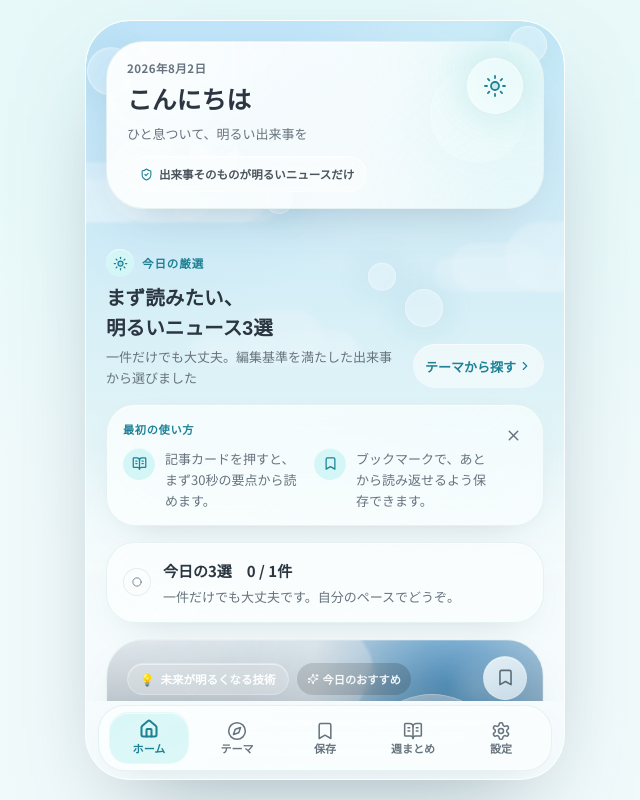
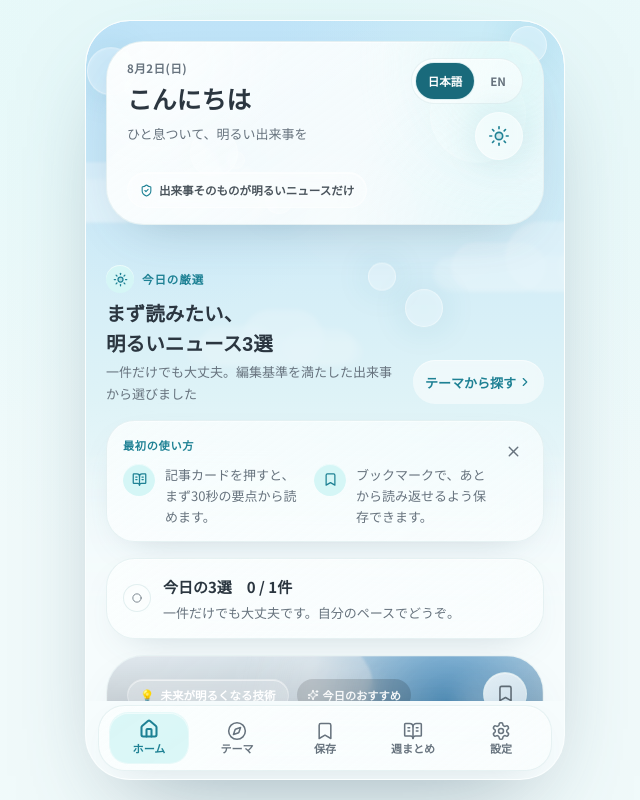
Before and after one commit to sunpotflower4460-cpu/Hot-news, a Next.js app: page /home in a window 1280 px wide. Shown: the whole page, without its empty margins (315-955 px from the left). Built offline with nearby package versions, Linux system fonts and the light colour scheme; a web font is replaced by a local one.

Commit message:
feat: localize home greeting and expose language switcher

```diff
--- a/src/components/home/HomeGreeting.tsx
+++ b/src/components/home/HomeGreeting.tsx
@@ -3,15 +3,32 @@
 import Link from 'next/link';
 import { Moon, ShieldCheck, Sun } from 'lucide-react';
 import { motion } from 'framer-motion';
+import { LanguageSwitcher } from '@/components/i18n/LanguageSwitcher';
 import { useResolvedTheme } from '@/components/theme/ThemeProvider';
-import { TIME_GREETINGS_JA, TIME_SUBTITLES_JA } from '@/lib/theme/timeOfDay';
-import { formatJaDate } from '@/lib/utils/date';
+import type { TranslationKey } from '@/lib/i18n/messages';
+import { useI18n } from '@/lib/i18n/useI18n';
 import { useHydrated } from '@/lib/utils/useHydrated';
+
+const GREETING_KEYS: Record<string, TranslationKey> = {
+  morning: 'greeting.morning',
+  day: 'greeting.day',
+  evening: 'greeting.evening',
+  night: 'greeting.night',
+};
+
+const SUBTITLE_KEYS: Record<string, TranslationKey> = {
+  morning: 'greeting.morningSubtitle',
+  day: 'greeting.daySubtitle',
+  evening: 'greeting.eveningSubtitle',
+  night: 'greeting.nightSubtitle',
+};
 
 export function HomeGreeting() {
   const { time } = useResolvedTheme();
   const hydrated = useHydrated();
+  const { locale, t, formatDate } = useI18n();
   const showNight = hydrated && (time === 'evening' || time === 'night');
+  const now = new Date();
 
   return (
     <div className="safe-top px-5 pb-1">
@@ -30,28 +47,35 @@ export function HomeGreeting() {
           className="absolute -bottom-12 left-1/3 h-24 w-36 rounded-full bg-white/35 blur-2xl"
         />
 
-        <div className="relative z-10 flex items-start gap-4">
+        <div className="relative z-10 flex items-start gap-3">
           <div className="min-w-0 flex-1">
             <p className="text-[0.72rem] font-semibold tracking-[0.04em] text-muted">
-              {formatJaDate(new Date().toISOString())}
+              {formatDate(now, {
+                weekday: 'short',
+                month: locale === 'ja' ? 'long' : 'long',
+                day: 'numeric',
+              })}
             </p>
             <h1 className="mt-1 text-[1.55rem] font-bold leading-[1.45] text-text">
-              {TIME_GREETINGS_JA[time]}
+              {t(GREETING_KEYS[time])}
             </h1>
             <p className="mt-1 max-w-[18rem] text-caption leading-relaxed text-muted">
-              {TIME_SUBTITLES_JA[time]}
+              {t(SUBTITLE_KEYS[time])}
             </p>
           </div>
 
-          <span className="ambient-ring flex h-14 w-14 shrink-0 items-center justify-center rounded-full bg-white/28 text-accent shadow-glow backdrop-blur-sm">
-            <Sun aria-hidden size={24} strokeWidth={1.8} className="fill-accent/15" />
-          </span>
+          <div className="flex shrink-0 flex-col items-end gap-2">
+            <LanguageSwitcher compact />
+            <span className="ambient-ring flex h-12 w-12 items-center justify-center rounded-full bg-white/28 text-accent shadow-glow backdrop-blur-sm">
+              <Sun aria-hidden size={22} strokeWidth={1.8} className="fill-accent/15" />
+            </span>
+          </div>
         </div>
 
         <div className="relative z-10 mt-3 flex flex-wrap items-center gap-2">
           <span className="inline-flex min-h-9 items-center gap-1.5 rounded-pill border border-white/45 bg-white/32 px-3 text-[0.72rem] font-semibold text-text/85 shadow-inner-light backdrop-blur-md">
             <ShieldCheck aria-hidden size={13} className="text-accent" />
-            出来事そのものが明るいニュースだけ
+            {t('home.promise')}
           </span>
 
           {showNight && (
@@ -60,7 +84,7 @@ export function HomeGreeting() {
               className="inline-flex min-h-9 items-center gap-1.5 rounded-pill border border-line/55 bg-surface/70 px-3 text-[0.72rem] font-semibold text-accent shadow-soft backdrop-blur transition-all duration-300 ease-gentle hover:-translate-y-0.5 hover:shadow-glow active:translate-y-0"
             >
               <Moon aria-hidden size={13} />
-              寝る前の1本
+              {t('home.night')}
             </Link>
           )}
         </div>
```
